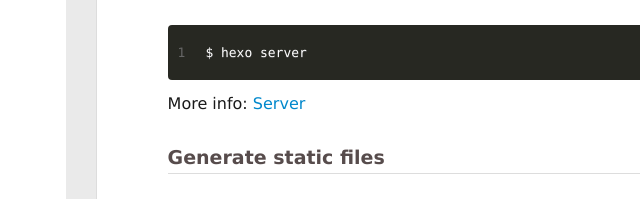
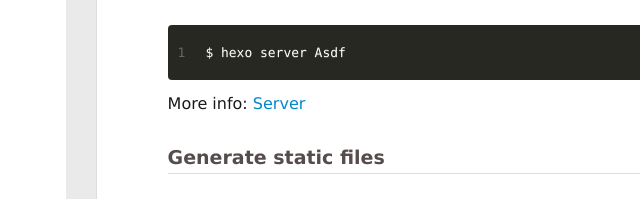
Before and after one commit to Lattine/lattine.github.io, a plain HTML site: page index.html in a window 1280 px wide. Shown: the part 520-719 px from the top of the page, 234-874 px from the left. Drawn offline with Linux system fonts and the light colour scheme; no server answers.

Commit message:
Site updated: 2019-03-27 12:01:06

```diff
--- a/index.html
+++ b/index.html
@@ -174,7 +174,7 @@
 
         <p>Welcome to <a href="https://hexo.io/" target="_blank" rel="noopener">Hexo</a>! This is your very first post. Check <a href="https://hexo.io/docs/" target="_blank" rel="noopener">documentation</a> for more info. If you get any problems when using Hexo, you can find the answer in <a href="https://hexo.io/docs/troubleshooting.html" target="_blank" rel="noopener">troubleshooting</a> or you can ask me on <a href="https://github.com/hexojs/hexo/issues" target="_blank" rel="noopener">GitHub</a>.</p>
 <h2 id="Quick-Start"><a href="#Quick-Start" class="headerlink" title="Quick Start"></a>Quick Start</h2><h3 id="Create-a-new-post"><a href="#Create-a-new-post" class="headerlink" title="Create a new post"></a>Create a new post</h3><figure class="highlight bash"><table><tr><td class="gutter"><pre><span class="line">1</span><br></pre></td><td class="code"><pre><span class="line">$ hexo new <span class="string">"My New Post"</span></span><br></pre></td></tr></table></figure>
-<h2 id="More-info-Writing"><a href="#More-info-Writing" class="headerlink" title="More info: Writing"></a>More info: <a href="https://hexo.io/docs/writing.html" target="_blank" rel="noopener">Writing</a></h2><h3 id="Run-server"><a href="#Run-server" class="headerlink" title="Run server"></a>Run server</h3><figure class="highlight bash"><table><tr><td class="gutter"><pre><span class="line">1</span><br></pre></td><td class="code"><pre><span class="line">$ hexo server</span><br></pre></td></tr></table></figure>
+<h2 id="More-info-Writing"><a href="#More-info-Writing" class="headerlink" title="More info: Writing"></a>More info: <a href="https://hexo.io/docs/writing.html" target="_blank" rel="noopener">Writing</a></h2><h3 id="Run-server"><a href="#Run-server" class="headerlink" title="Run server"></a>Run server</h3><figure class="highlight bash"><table><tr><td class="gutter"><pre><span class="line">1</span><br></pre></td><td class="code"><pre><span class="line">$ hexo server Asdf</span><br></pre></td></tr></table></figure>
 <p>More info: <a href="https://hexo.io/docs/server.html" target="_blank" rel="noopener">Server</a></p>
 <h3 id="Generate-static-files"><a href="#Generate-static-files" class="headerlink" title="Generate static files"></a>Generate static files</h3><figure class="highlight bash"><table><tr><td class="gutter"><pre><span class="line">1</span><br></pre></td><td class="code"><pre><span class="line">$ hexo generate</span><br></pre></td></tr></table></figure>
 <p>More info: <a href="https://hexo.io/docs/generating.html" target="_blank" rel="noopener">Generating</a></p>
```
Also changed, not shown: 2019/03/27/hello-world/index.html (+2 -2 lines).
